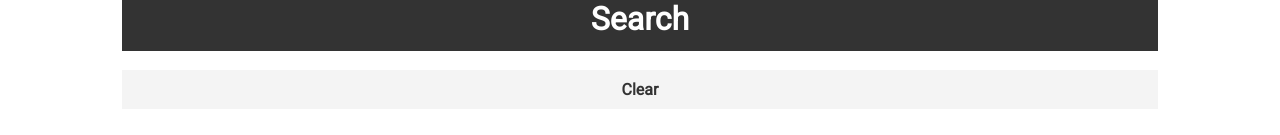
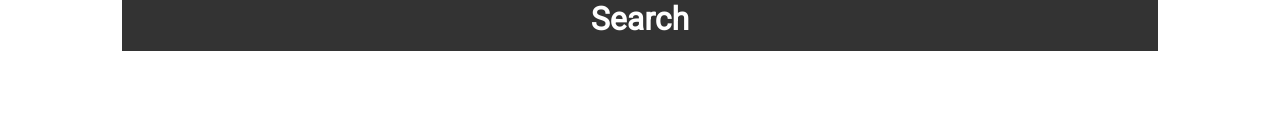
Before and after one commit to thommccarthy/github-finder, a React (Create React App) app: page / in a window 1280 px wide. Shown: the part 203-338 px from the top of the page. Built offline with nearby package versions, Linux system fonts and the light colour scheme.

Commit message:
clear button only display when users are fetched

```diff
--- a/src/App.js
+++ b/src/App.js
@@ -30,7 +30,7 @@
     <h1>
       <Navbar />
       <div className="container">
-      <Search searchUsers={this.searchUsers} clearUsers={this.clearUsers}/>
+      <Search searchUsers={this.searchUsers} clearUsers={this.clearUsers} showClear={this.state.users.length > 0 ? true: false}/>
       <Users loading={this.state.loading} users={this.state.users} />
       </div>
     </h1>
--- a/src/Users/Search.js
+++ b/src/Users/Search.js
@@ -11,7 +11,8 @@
 
 static propTypes = {
     searchUsers: PropTypes.func.isRequired,
-    clearUsers: PropTypes.func.isRequired
+    clearUsers: PropTypes.func.isRequired,
+    showClear: PropTypes.bool.isRequired
 }
 
 //updates the state of text with onChange method
@@ -35,7 +36,8 @@
                 <input type="text" name="text" placeholder="Search Users..." value={this.state.text} onChange={this.onChange}/>
                 <input type="submit" value="Search" className="btn btn-dark btn-block"/>
                </form>
-               <button className="btn btn-light btn-block" onClick={this.props.clearUsers}>Clear</button>
+               {this.props.showClear && (<button className="btn btn-light btn-block" onClick={this.props.clearUsers}>Clear</button>)}
+
             </div>
         )
     }
--- a/src/Users/Users.js
+++ b/src/Users/Users.js
@@ -22,7 +22,8 @@
 
 Users.propTypes = {
     users: PropTypes.array.isRequired,
-    loading: PropTypes.bool.isRequired
+    loading: PropTypes.bool.isRequired,
+
 }
 
 //note commas vs semicolons
```
